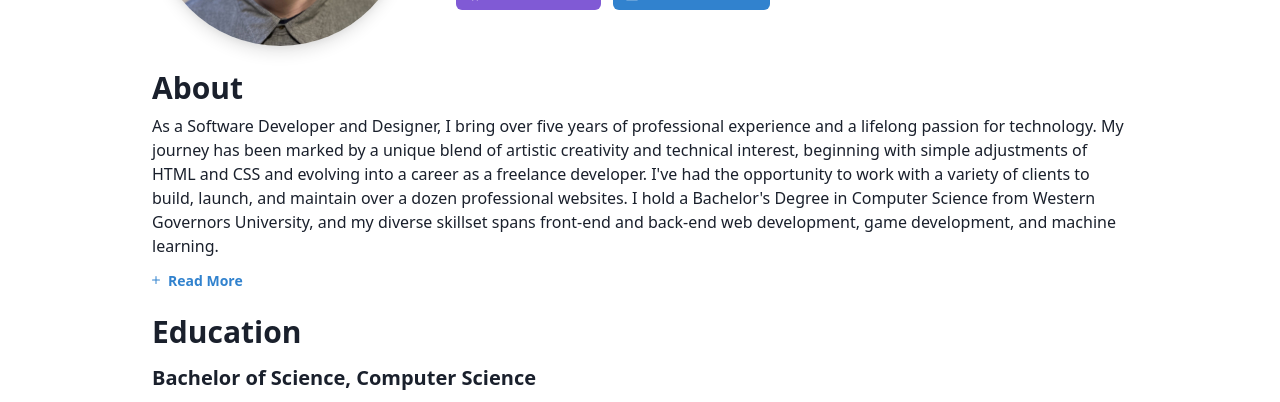
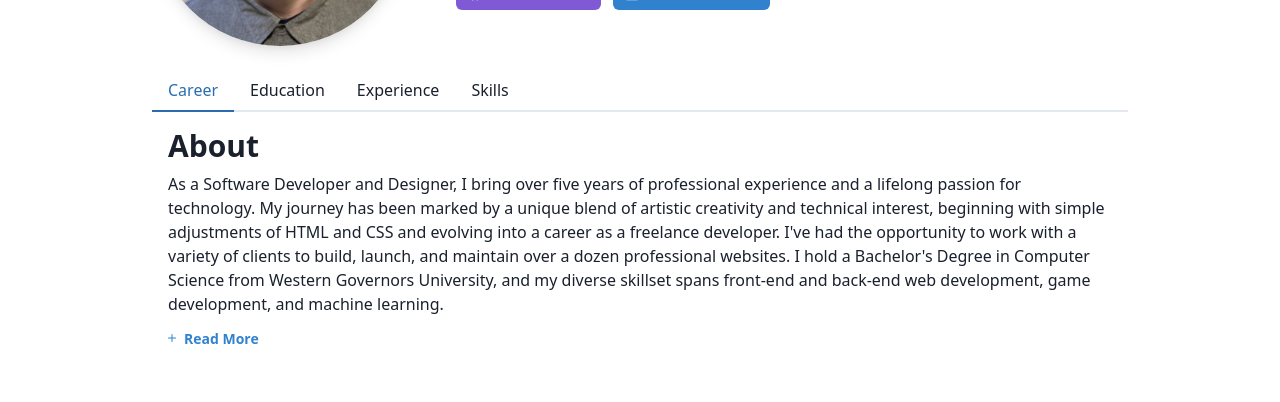
Before and after one commit to Munkyfoot/mtlennon, a Next.js app: page / in a window 1280 px wide. Shown: the part 306-708 px from the top of the page. Built offline with nearby package versions, Linux system fonts and the light colour scheme.

Commit message:
Place sections in tabs.

```diff
--- a/src/pages/index.tsx
+++ b/src/pages/index.tsx
@@ -4,6 +4,7 @@
 import Layout from "@/components/Layout"
 import ProfileTopper from "@/components/sections/ProfileTopper"
 import Skills from "@/components/sections/Skills"
+import { Tabs, TabList, TabPanels, Tab, TabPanel } from "@chakra-ui/react"
 
 export default function Home() {
     return (
@@ -12,10 +13,29 @@
             description="Michael Lennon is a software developer & designer."
         >
             <ProfileTopper />
-            <About />
-            <Education />
-            <Experience />
-            <Skills />
+            <Tabs>
+                <TabList>
+                    <Tab>Career</Tab>
+                    <Tab>Education</Tab>
+                    <Tab>Experience</Tab>
+                    <Tab>Skills</Tab>
+                </TabList>
+
+                <TabPanels>
+                    <TabPanel>
+                        <About />
+                    </TabPanel>
+                    <TabPanel>
+                        <Education />
+                    </TabPanel>
+                    <TabPanel>
+                        <Experience />
+                    </TabPanel>
+                    <TabPanel>
+                        <Skills />
+                    </TabPanel>
+                </TabPanels>
+            </Tabs>
         </Layout>
     )
 }
```
